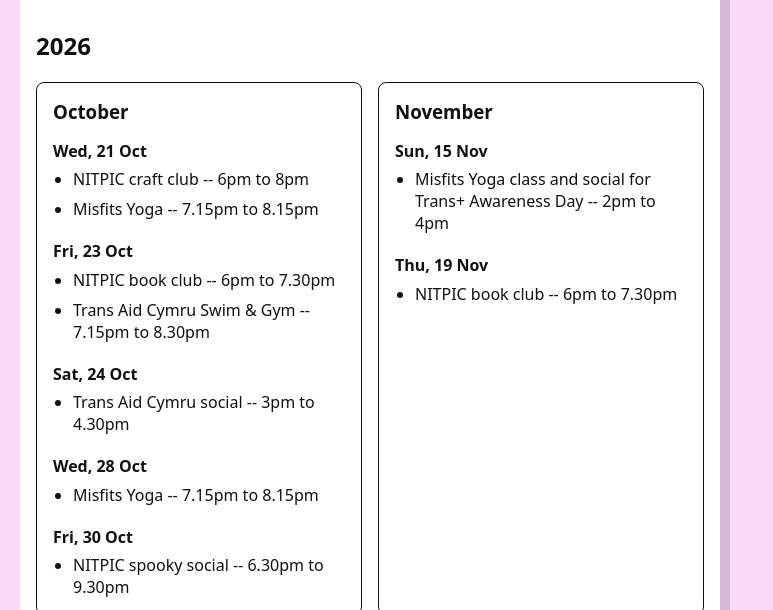
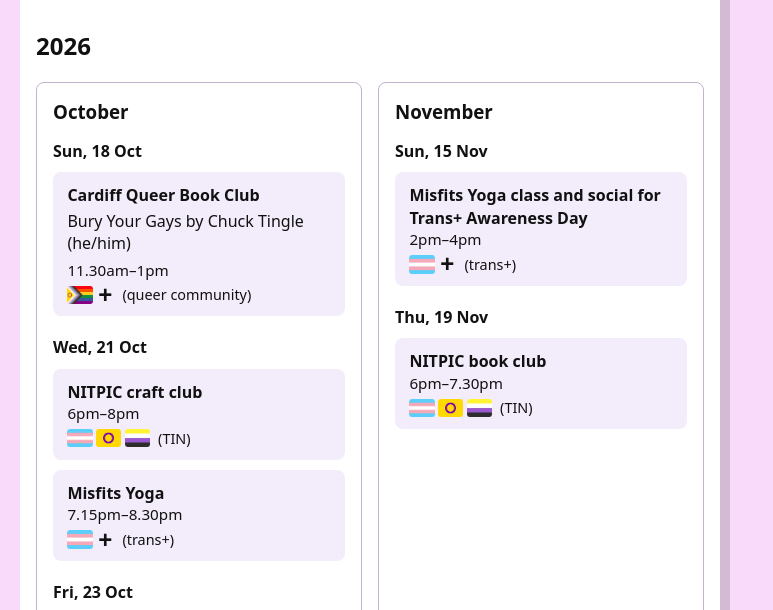
Before and after one commit to VeradisLuna/nitpic-calendar, a plain HTML site: page index.html in a window 1280 px wide. Shown: the part 153-763 px from the top of the page, without its empty margins (0-773 px from the left). Drawn offline with Linux system fonts and the light colour scheme.

Commit message:
Nicer calendar events! Flags to indicate audience for each event

```diff
--- a/calendar.css
+++ b/calendar.css
@@ -16,6 +16,7 @@
   min-width: 0;
   padding: 1rem;
   border: 1px solid currentColor;
+  border-color: #c4b2ce;
   border-radius: 0.5rem;
 }
 
@@ -46,9 +47,109 @@
   margin-top: 0.5rem;
 }
 
+.calendar-event {
+  white-space: normal;
+}
+
+.calendar-event + .calendar-event {
+  margin-top: 1.25rem;
+}
+
+.calendar-event p {
+  margin: 0;
+}
+
+.calendar-event p + p {
+  margin-top: 0.35rem;
+}
+
+.calendar-event-description {
+  white-space: pre-line;
+}
+
+.calendar-event-time {
+  font-size: 0.95em;
+}
+
+.calendar-audience {
+  display: flex;
+  flex-wrap: wrap;
+  align-items: center;
+  gap: 0.35rem 0.5rem;
+  font-size: 0.9em;
+}
+
+.calendar-flags {
+  display: inline-flex;
+  flex: none;
+  align-items: center;
+  gap: 0.2rem;
+  white-space: nowrap;
+}
+
+.calendar-flag {
+  display: block;
+  width: auto;
+  height: 1.15rem;
+}
+
+.calendar-flag-symbol {
+  display: inline-flex;
+  align-items: center;
+  justify-content: center;
+  flex: none;
+
+  width: 1.15rem;
+  height: 1.15rem;
+
+  font-family: Arial, sans-serif;
+  font-size: 1.5rem;
+  font-weight: 700;
+  line-height: 1;
+}
+
+.calendar-events {
+  list-style: none;
+  padding: 0;
+  margin: 0;
+}
+
+.calendar-event + .calendar-event {
+  margin-top: 1.25rem;
+}
+
+.calendar-date-title {
+  margin-bottom: 0.65rem;
+}
+
+.calendar-event-title {
+  margin: 0;
+  font-size: 1rem;
+  font-weight: 700;
+  line-height: 1.4;
+}
+
+.calendar-event-title + .calendar-event-description {
+  margin-top: 0.2rem;
+}
+
+.calendar-event {
+  padding: 0.75rem 0.9rem;
+  border-radius: 0.5rem;
+  background-color: #f3ecfa;
+}
+
+.calendar-event + .calendar-event {
+  margin-top: 0.65rem;
+}
+
 @media (prefers-color-scheme: dark) {
   .calendar-month {
     background-color: #220022;
     border-color: #65566f;
   }
+
+  .calendar-event {
+    background-color: rgb(255 255 255 / 5%);
+  }
 }
--- a/calendar.js
+++ b/calendar.js
@@ -1,5 +1,17 @@
 const calendar = document.querySelector("#calendar");
 const hidePastEvents = true;
+
+const flagImages = {
+  trans: "./images/flags/transgender.png",
+  intersex: "./images/flags/intersex.png",
+  nonbinary: "./images/flags/nonbinary.png",
+  pride: "./images/flags/intersexprogresspride.png"
+};
+
+const flagSymbols = {
+  plus: "+",
+  infinity: "∞"
+};
 
 loadCalendar();
 
@@ -25,52 +37,78 @@
   const events = [];
   let currentEvent = null;
 
+  const textFields = new Set([
+    "audience",
+    "start",
+    "end",
+    "link",
+    "linktext"
+  ]);
+
   for (const [index, rawLine] of text.split(/\r?\n/).entries()) {
     const line = rawLine.trim();
-    if (!line) continue;
+
+    // Allow blank lines and full-line comments.
+    if (!line || line.startsWith("#")) continue;
 
     const [, instruction, value] = line.match(/^(\S+)\s*(.*)$/);
+    const lineNumber = index + 1;
 
-    switch (instruction) {
-      case "ddate":
-        {
-        // Reset first, so an invalid date cannot attach its info
-        // to the previous event
+    if (instruction === "ddate" || instruction === "dddate") {
       currentEvent = null;
 
       const parts = value.split(/\s*-\s*/);
       const start = parseDate(parts[0]);
       const end = parts.length === 1 ? start : parseDate(parts[1]);
 
-        if (
-          parts.length > 2 ||
-          !start ||
-          !end ||
-          end < start
-        ) {
-          console.warn(`Invalid date on line ${index + 1}: ${value}`);
-          break;
+      if (parts.length > 2 || !start || !end || end < start) {
+        console.warn(`Invalid date on line ${lineNumber}: ${value}`);
+        continue;
       }
 
-        currentEvent = { start, end, details: [] };
+      currentEvent = {
+        start,
+        end,
+        details: [],
+        audience: "",
+        flags: [],
+        startTime: "",
+        endTime: "",
+        link: "",
+        linktext: ""
+      };
+
       events.push(currentEvent);
-        break;
+      continue;
     }
 
-      case "info":
-        if (currentEvent) {
+    if (!currentEvent) {
+      console.warn(`Field without a valid date on line ${lineNumber}`);
+      continue;
+    }
+
+    if (instruction === "info") {
       currentEvent.details.push(value);
+    } else if (instruction === "flagline") {
+      currentEvent.flags = value ? value.split(/\s+/) : [];
+    } else if (textFields.has(instruction)) {
+      // Keep date objects separate from display-only time strings.
+      const property = {
+        start: "startTime",
+        end: "endTime"
+      }[instruction] || instruction;
+
+      currentEvent[property] = value;
     } else {
-          console.warn(`Info without a valid date on line ${index + 1}`);
-        }
-        break;
-
-      default:
-        console.warn(`Unknown instruction on line ${index + 1}: ${instruction}`);
+      console.warn(
+        `Unknown instruction on line ${lineNumber}: ${instruction}`
+      );
     }
   }
 
-  return events.sort((a, b) => a.start - b.start || a.end - b.end);
+  return events.sort((a, b) =>
+    a.start - b.start || a.end - b.end
+  );
 }
 
 function parseDate(value = "") {
@@ -204,11 +242,7 @@
       currentDate = dateKey;
     }
 
-    for (const detail of event.details) {
-      eventList.append(
-        element("li", "calendar-event", detail.replace(/\|/g, "\n"))
-      );
-    }
+    eventList.append(renderEvent(event));
   }
 
   if (!visibleEvents.length) {
@@ -219,3 +253,109 @@
 
   container.replaceChildren(fragment);
 }
+
+function renderEvent(event) {
+  const item = element("li", "calendar-event");
+
+    const [title, ...description] = event.details
+    .flatMap(detail => detail.split("|"));
+
+    item.append(
+    element("h5", "calendar-event-title", title)
+    );
+
+    if (description.length) {
+    item.append(
+        element(
+        "p",
+        "calendar-event-description",
+        description.join("\n")
+        )
+    );
+    }
+
+  const time = event.startTime && event.endTime
+    ? `${event.startTime}–${event.endTime}`
+    : event.startTime
+      ? `From ${event.startTime}`
+      : event.endTime
+        ? `Until ${event.endTime}`
+        : "";
+
+  if (time) {
+    item.append(element("p", "calendar-event-time", time));
+  }
+
+  if (event.audience) {
+    item.append(renderAudience(event));
+  }
+
+  if (event.link) {
+    const url = getEventUrl(event.link);
+
+    if (url) {
+      const paragraph = element("p", "calendar-event-link");
+      const anchor = element(
+        "a",
+        "",
+        event.linktext || "Event details"
+      );
+
+      anchor.href = url.href;
+      paragraph.append(anchor);
+      item.append(paragraph);
+    } else {
+      console.warn(`Invalid event link: ${event.link}`);
+    }
+  }
+
+  return item;
+}
+
+function renderAudience(event) {
+  const line = element("p", "calendar-audience");
+
+  const icons = element("span", "calendar-flags");
+  icons.setAttribute("aria-hidden", "true");
+
+  for (const name of event.flags) {
+    if (Object.hasOwn(flagImages, name)) {
+      const image = element("img", "calendar-flag");
+      image.src = flagImages[name];
+      image.alt = "";
+      icons.append(image);
+    } else if (Object.hasOwn(flagSymbols, name)) {
+      icons.append(
+        element("span", "calendar-flag-symbol", flagSymbols[name])
+      );
+    } else {
+      console.warn(`Unknown flagline icon: ${name}`);
+    }
+  }
+
+    if (icons.childElementCount) {
+    line.append(icons);
+    }
+
+    line.append(
+    element(
+        "span",
+        "calendar-audience-label",
+        `(${event.audience})`
+    )
+    );
+
+    return line;
+}
+
+function getEventUrl(value) {
+  try {
+    const url = new URL(value, document.baseURI);
+
+    return ["http:", "https:"].includes(url.protocol)
+      ? url
+      : null;
+  } catch {
+    return null;
+  }
+}
--- a/calendar.txt
+++ b/calendar.txt
@@ -1,29 +1,76 @@
 ddate 12/10/2026
-info NITPIC games night -- 6pm to 10pm
+info NITPIC games night
+audience TIN
+flagline trans intersex nonbinary
+start 6pm
+end 10pm
+
+ddate 18/10/2026
+info Cardiff Queer Book Club|Bury Your Gays by Chuck Tingle (he/him)
+audience queer community
+flagline pride plus
+start 11.30am
+end 1pm
 
 ddate 21/10/2026
-info NITPIC craft club -- 6pm to 8pm
+info NITPIC craft club
+audience TIN
+flagline trans intersex nonbinary
+start 6pm
+end 8pm
 
 ddate 21/10/2026
-info Misfits Yoga -- 7.15pm to 8.15pm
+info Misfits Yoga
+audience trans+
+flagline trans plus
+start 7.15pm
+end 8.30pm
 
 ddate 23/10/2026
-info NITPIC book club -- 6pm to 7.30pm
+info NITPIC book club|This Divine Revelry by Bea Fitzgerald (she/her)
+audience TIN
+flagline trans intersex nonbinary
+start 6pm
+end 8.30pm
 
 ddate 23/10/2026
-info Trans Aid Cymru Swim & Gym -- 7.15pm to 8.30pm
+info Trans Aid Cymru Swim & Gym
+audience trans+
+flagline trans plus
+start 7.15pm
+end 8.30pm
 
 ddate 24/10/2026
-info Trans Aid Cymru social -- 3pm to 4.30pm
+info Trans Aid Cymru social
+audience TIN
+flagline trans intersex nonbinary
+start 3pm
+end 4.30pm
 
 ddate 28/10/2026
-info Misfits Yoga -- 7.15pm to 8.15pm
+info Misfits Yoga
+audience trans+
+flagline trans plus
+start 7.15pm
+end 8.15pm
 
 ddate 30/10/2026
-info NITPIC spooky social -- 6.30pm to 9.30pm
+info NITPIC spooky social
+audience TIN
+flagline trans intersex nonbinary
+start 6.30pm
+end 9.30pm
 
 ddate 15/11/2026
-info Misfits Yoga class and social for Trans+ Awareness Day -- 2pm to 4pm
+info Misfits Yoga class and social for Trans+ Awareness Day
+audience trans+
+flagline trans plus
+start 2pm
+end 4pm
 
 ddate 19/11/2026
-info NITPIC book club -- 6pm to 7.30pm
+info NITPIC book club
+audience TIN
+flagline trans intersex nonbinary
+start 6pm
+end 7.30pm
--- a/index.html
+++ b/index.html
@@ -4,9 +4,9 @@
   <meta charset="utf-8">
   <meta name="viewport" content="width=device-width, initial-scale=1">
   <title>NITPIC calendar</title>
-  <link href="style.css?v=3" rel="stylesheet"/>
-  <link href="calendar.css?v=3" rel="stylesheet"/>
-  <script src="calendar.js?v=3" defer></script>
+  <link href="style.css?v=7" rel="stylesheet"/>
+  <link href="calendar.css?v=7" rel="stylesheet"/>
+  <script src="calendar.js?v=7" defer></script>
 </head>
 <body>
   <div class="wrap">
```
Also changed, not shown: images/flags/intersex.png (added), images/flags/intersexprogresspride.png (added), images/flags/nonbinary.png (added), images/flags/transgender.png (added). Lines whose indentation alone changed are shown as unchanged.
